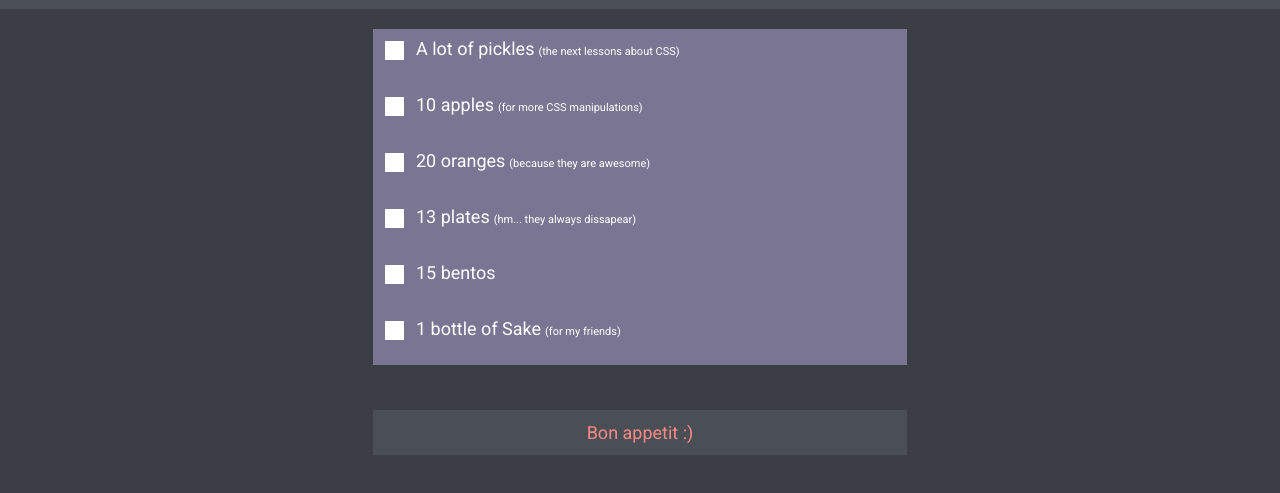
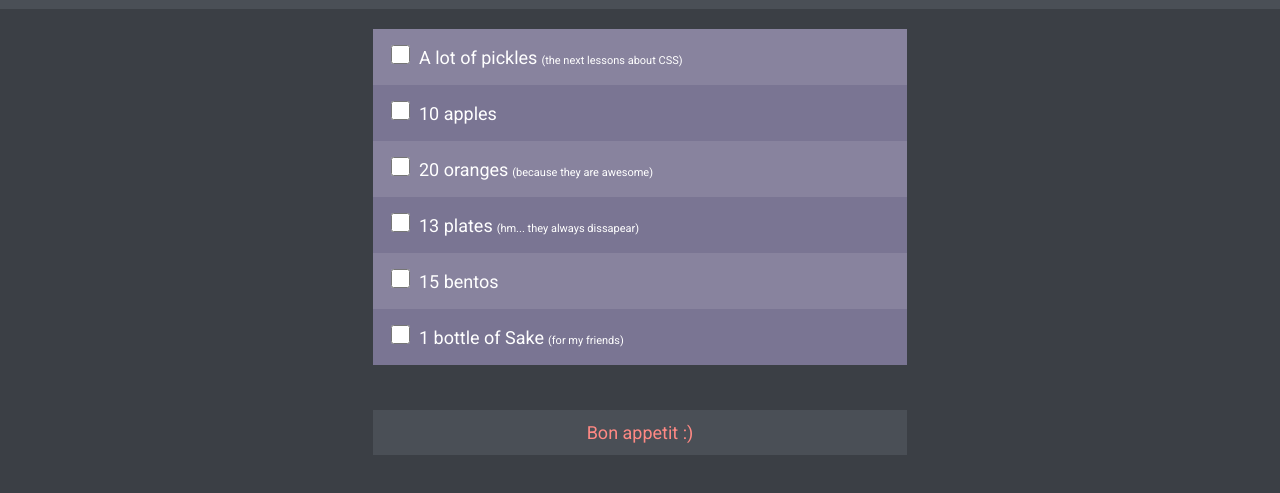
Before and after one commit to galkazasko/FE_105, a plain HTML site: page hw_5/index.html in a window 1280 px wide. Shown: the part 73-566 px from the top of the page. Drawn offline with Linux system fonts and the light colour scheme.

Commit message:
changing before push

```diff
--- a/hw_5/index.html
+++ b/hw_5/index.html
@@ -19,34 +19,33 @@
     </header>
     <main class="main">
       <form class="items__list">
+        <label class="block">
           <input class="checkbox__input" type="checkbox" name="list" value="pickles">
+            <p class="main_text">A lot of pickles</p>
+            <p class="addition">(the next lessons about CSS)</p>
+        </label>
         <label class="block">
-                <span class="main_text">A lot of pickles</span>
-                <span class="addition">(the next lessons about CSS)</span>
+          <input class="checkbox__input" type="checkbox" name="list" value="apples">
+            <p class="main_text">10 apples</p>
           </label>
-            <input class="checkbox__input" type="checkbox" name="list" value="apples">
         <label class="block">
-                <span class="main_text">10 apples</span>
-                <span class="addition">(for more CSS manipulations)</span>
+          <input class="checkbox__input" type="checkbox" name="list" value="oranges">
+            <p class="main_text">20 oranges</p>
+            <p class="addition">(because they are awesome)</p>
         </label>
-            <input class="checkbox__input" type="checkbox" name="list" value="oranges">
         <label class="block">
-                <span class="main_text">20 oranges</span>
-                <span class="addition">(because they are awesome)</span>
+          <input class="checkbox__input" type="checkbox" name="list" value="plates">
+            <p class="main_text">13 plates</p>
+            <p class="addition">(hm... they always dissapear)</p>
         </label>
-            <input class="checkbox__input" type="checkbox" name="list" value="plates">
         <label class="block">
-                <span class="main_text">13 plates</span>
-                <span class="addition">(hm... they always dissapear)</span>
+          <input class="checkbox__input" type="checkbox" name="list" value="bentos">
+            <p class="main_text">15 bentos</p>
         </label>
-            <input class="checkbox__input" type="checkbox" name="list" value="bentos">
         <label class="block">
-                <span class="main_text">15 bentos</span>
-              </label>
           <input class="checkbox__input" type="checkbox" name="list" value="sake">
-              <label class="block">
-                <span class="main_text">1 bottle of Sake</span>
-                <span class="addition">(for my friends)</span>
+            <p class="main_text">1 bottle of Sake</p>
+            <p class="addition">(for my friends)</p>
         </label>
       </form>
     </main>
--- a/hw_5/styles/styles.css
+++ b/hw_5/styles/styles.css
@@ -42,19 +42,14 @@
     color: #FF8984;
 }
 .main {
-    margin: 0px;
-    padding: 0px;
     font-family: 'Roboto';
     display: flex;
     justify-content: center;
-    align-items: center;
-    background-color: #3B3F45;
 }
 .items__list {
     display: flex;
     flex-direction: column;
     margin-top: 20px;
-    padding: 0px;
     width: 534px;
     background-color: #88839E;
     color: #FFFFFF;
@@ -62,106 +57,45 @@
 .items__list label:nth-child(2n) {
     background: #7A7593;
 }
-input[type=checkbox] {
-    height: 19px;
-    width: 19px;
-    margin: 12px;
-    cursor: pointer;
-}
-[type=checkbox]:checked label:after {
-    content: "url(/hw_5/vector.png)";
-}
-.main_text {
-    padding-left: 30px;
-    display: inline;
-    flex-direction: row;
-    flex-wrap: nowrap;
-    justify-content: space-between;
-    align-items: center;
-    font-size: 18px;
-    font-weight: 400;
-    margin: 0;
-}
-.addition {
-    font-family: 'Roboto';
-    font-style: normal;
-    font-weight: 400;
-    font-size: 11px;
-    line-height: 21px;
-    display: inline;
-    align-items: center;
-    color: #FFFFFF;
-}
 .block {
     position: relative;
     height: 45px;
     padding-top: 11px;
     padding-left: 13px;
+    cursor: pointer;
 }
 .block:hover {
     border-top: 3px solid #FFFFFF;
     border-bottom: 3px solid #FFFFFF;
 }
-.block:active {
+input[type=checkbox] {
+    height: 19px;
+    width: 19px;
+    margin: 5px;
+}
+.main_text {
+    display: inline;
+    font-size: 18px;
+}
+.addition {
+    font-size: 11px;
+    display: inline;
+}
+
+.items__list .block:active {
     background: #625E77;
 }
-.block:checked {
+.checkbox__input:checked ~ .main_text,
+.checkbox__input:checked ~ .main_text + .addition {
     text-decoration: line-through;
 }
-.main_text:checked .addition:checked {
-    font-family: 'Roboto';
-    font-style: normal;
-    font-weight: 400;
-    font-size: 18px;
-    line-height: 21px;
-    display: flex;
-    align-items: center;
-    color: #9B96AC;
-
-}
-/*checkbox*/
-.checkbox__input {
-    appearance: none;
-    position: absolute;
-}
-label::before + .checkbox__input:checked {
-    background-color: pink;
-}
-label::before {
-    content: "";
-    display: block;
-    width: 19px;
-    height: 19px;
-    background-color: #FFFFFF;
-    position: absolute;
-    top: 12px;
-    left: 12px;
-    z-index: 1;
-}
-label:checked {
-    content: "";
-    display: block;
-    width: 19px;
-    height: 19px;
-    background: url(../img/checked.png) no-repeat;
-    background-size: 19px 19px;
-    position: absolute;
-    top: 12px;
-    left: 12px;
-    z-index: 2;
-}
-.checkbox__input:checked + label::after {
-    opacity: 1;
-}
 .last__box {
-    height: 45px;
     margin-top: 45px;
     display: flex;
     justify-content: center;
 }
 .box {
     width: 534px;
-    line-height: 45px;
     display: flex;
     justify-content: center;
     background: #4A4F56;
@@ -170,10 +104,8 @@ label:checked {
     margin-top: 12px;
     margin-bottom: 12px;
 }
-p {
+.box p {
     font-family: 'Roboto';
-    font-style: normal;
-    font-weight: 400;
     font-size: 18px;
     line-height: 21px;
     color: #FF8984;
```
Lines whose indentation alone changed are shown as unchanged.
